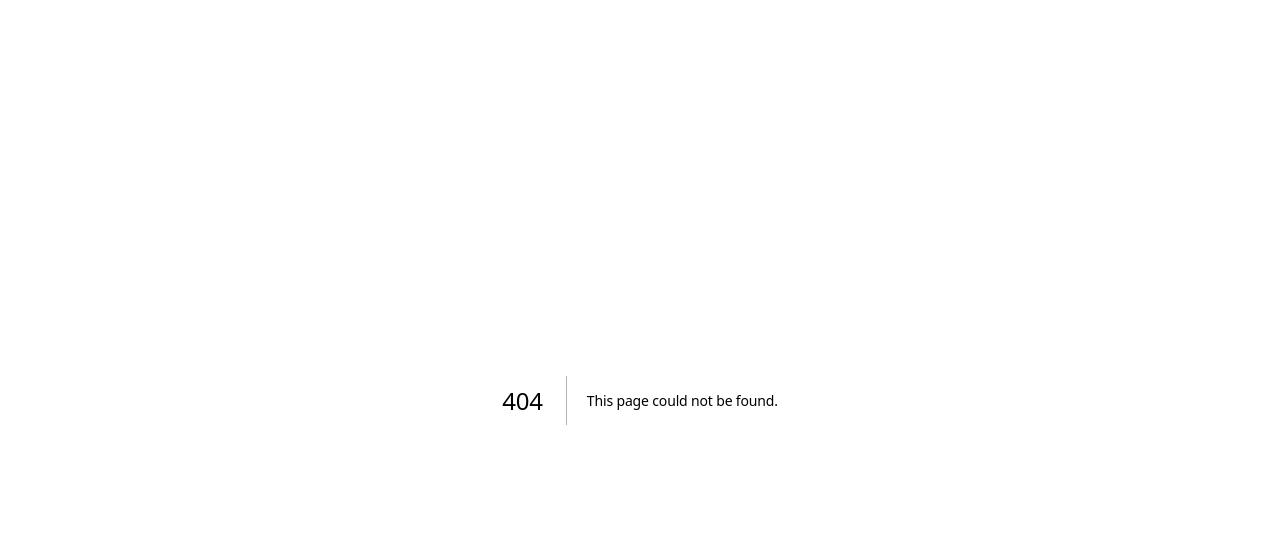
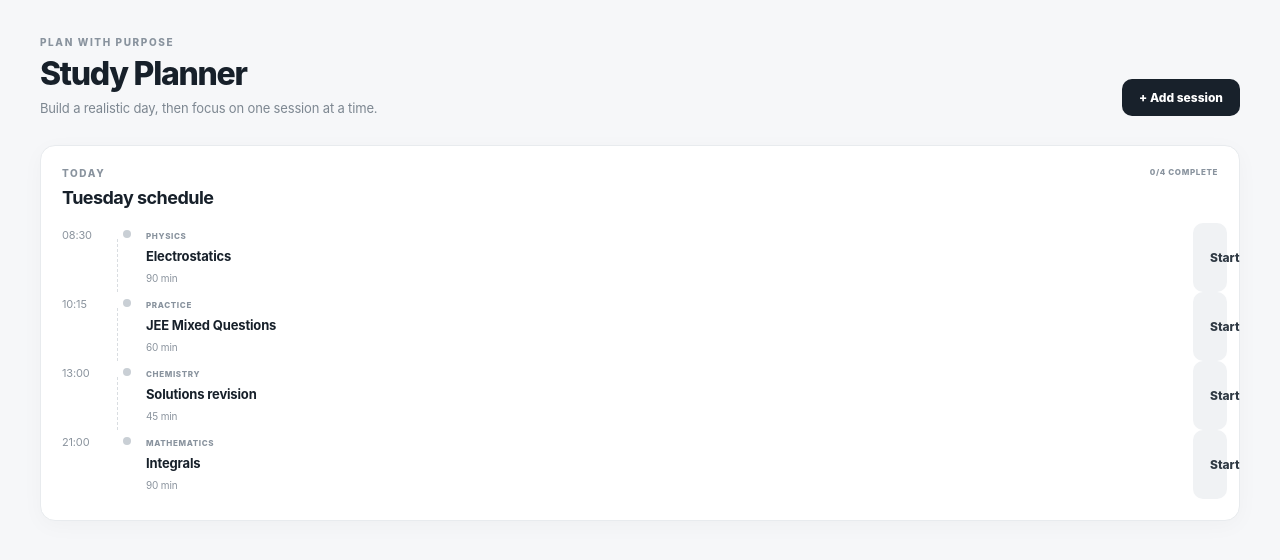
Before and after one commit to kuldeepvermas6364-oss/Lakshya, a Next.js app: page /planner in a window 1280 px wide. Before the commit this address had no page. Shown: the top 560 px of the page. Built offline with nearby package versions, Linux system fonts and the light colour scheme.

Commit message:
feat: add study planner page

```diff
--- /dev/null
+++ b/app/planner/page.tsx
@@ -0,0 +1,4 @@
+"use client";
+import { useState } from "react";
+const initial=[['08:30','Physics','Electrostatics','90 min'],['10:15','Practice','JEE Mixed Questions','60 min'],['13:00','Chemistry','Solutions revision','45 min'],['21:00','Mathematics','Integrals','90 min']];
+export default function PlannerPage(){const [items,setItems]=useState(initial); const [done,setDone]=useState<number[]>([]); return <main className="page"><div className="hero-row"><div><p className="eyebrow">PLAN WITH PURPOSE</p><h1>Study Planner</h1><p className="muted">Build a realistic day, then focus on one session at a time.</p></div><button className="primary" onClick={()=>setItems([...items,['22:30','Revision','Quick recap','30 min']])}>+ Add session</button></div><section className="panel"><div className="panel-head"><div><p className="eyebrow">TODAY</p><h2>Tuesday schedule</h2></div><span className="tag">{done.length}/{items.length} COMPLETE</span></div>{items.map((x,i)=><div className="timeline-item" key={i}><div className="time">{x[0]}</div><div className="dot"/><div className="session"><span className="tag">{x[1]}</span><h3>{x[2]}</h3><small>{x[3]}</small></div><button className={done.includes(i)?'primary':'secondary'} onClick={()=>setDone(done.includes(i)?done.filter(v=>v!==i):[...done,i])}>{done.includes(i)?'Done':'Start'}</button></div>)}</section></main>}
```
